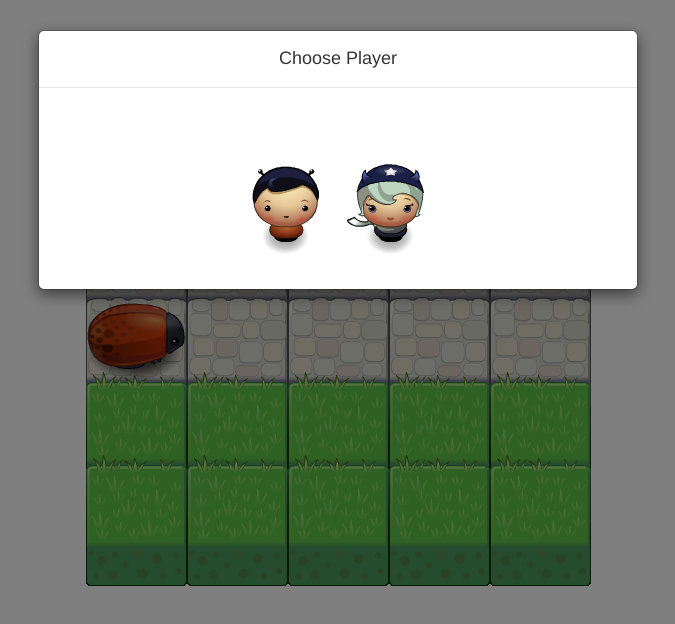
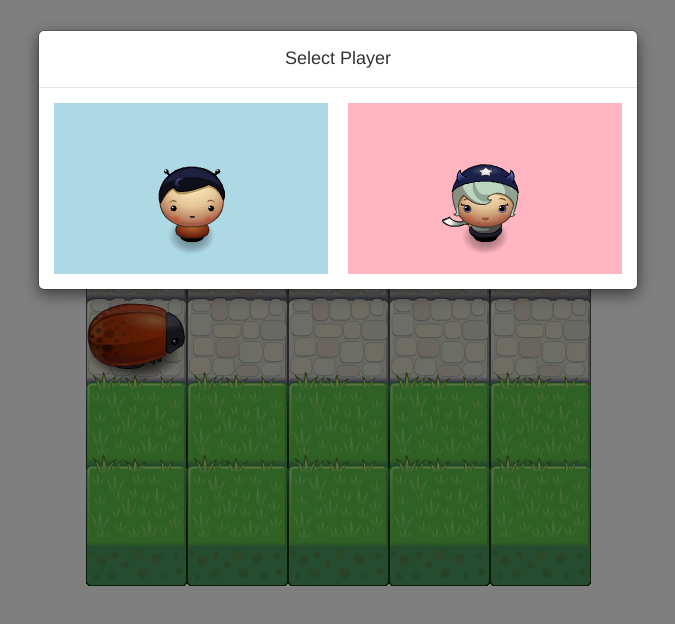
Before and after one commit to ankjai/frontend-nanodegree-arcade-game-master, a plain HTML site: page index.html in a window 1280 px wide. Shown: the whole page, without its empty margins (302-977 px from the left). Drawn offline with Linux system fonts and the light colour scheme.

Commit message:
Improved 'select player' modal and added comments.

```diff
--- a/css/style.css
+++ b/css/style.css
@@ -2,3 +2,24 @@ body {
     /*border: solid red 1px !important;*/
     text-align: center;
 }
+
+.modal-body {
+    /*border: solid red 1px !important;*/
+    display: flex;
+}
+
+.sprite {
+    /*border: solid red 1px !important;*/
+    margin: auto;
+    width: 50%;
+}
+
+#boy {
+    margin-right: 10px;
+    background: #ADD8E6;
+}
+
+#girl {
+    margin-left: 10px;
+    background: #FFB6C1;
+}
--- a/index.html
+++ b/index.html
@@ -20,11 +20,15 @@
             <!-- Modal content-->
             <div class="modal-content">
                 <div class="modal-header">
-                    <h4 class="modal-title">Choose Player</h4>
+                    <h4 class="modal-title">Select Player</h4>
                 </div>
                 <div class="modal-body">
-                    <img src="images/char-boy.png" onclick="player.update('images/char-boy.png')" data-dismiss="modal">
-                    <img src="images/char-horn-girl.png" onclick="player.update('images/char-horn-girl.png')" data-dismiss="modal">
+                    <div id="boy" class="sprite" onclick="player.update('images/char-boy.png')" data-dismiss="modal">
+                        <img src="images/char-boy.png">
+                    </div>
+                    <div id="girl" class="sprite" onclick="player.update('images/char-horn-girl.png')" data-dismiss="modal">
+                        <img src="images/char-horn-girl.png">
+                    </div>
                 </div>
             </div>
         </div>
--- a/js/engine.js
+++ b/js/engine.js
@@ -98,7 +98,6 @@ var Engine = (function(global) {
 
     // collisions
     function checkCollisions() {
-        // body...
         allEnemies.forEach(function(enemy) {
             var nRange = enemy.x - 50;
             var pRange = enemy.x + 50;
@@ -172,7 +171,7 @@ var Engine = (function(global) {
      * those sorts of things. It's only called once by the init() method.
      */
     function reset() {
-        // invoke modal on init page load
+        // invoke 'select player' modal on page load
         $(win).load(function() {
             $('#myModal').modal('show');
         });
```
Also changed, not shown: js/app.js (+11 -4 lines).
